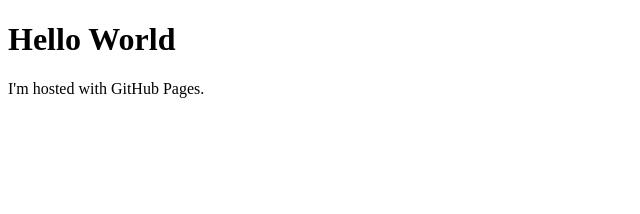
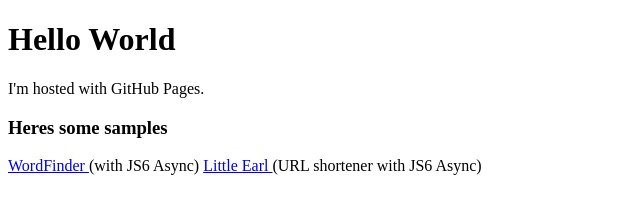
Before and after one commit to richardglenski/richardglenski.github.io, a plain HTML site: page index.html in a window 1280 px wide. Shown: the whole page, without its empty margins (0-640 px from the left). Drawn offline with Linux system fonts and the light colour scheme.

Commit message:
modify index - add links

```diff
--- a/index.html
+++ b/index.html
@@ -3,5 +3,11 @@
 <body>
 <h1>Hello World</h1>
 <p>I'm hosted with GitHub Pages.</p>
+    <h3>Heres some samples</h3>
+     <p>
+         <a href="https://richardglenski.github.io/JS6_WordFinder_Await_Async/"> WordFinder </a>(with JS6 Async)
+        <a href="https://richardglenski.github.io/JS6_LittleEarl_Await_Async/"> Little Earl </a>(URL shortener with JS6 Async)
+
+         </p>
 </body>
 </html>
```
